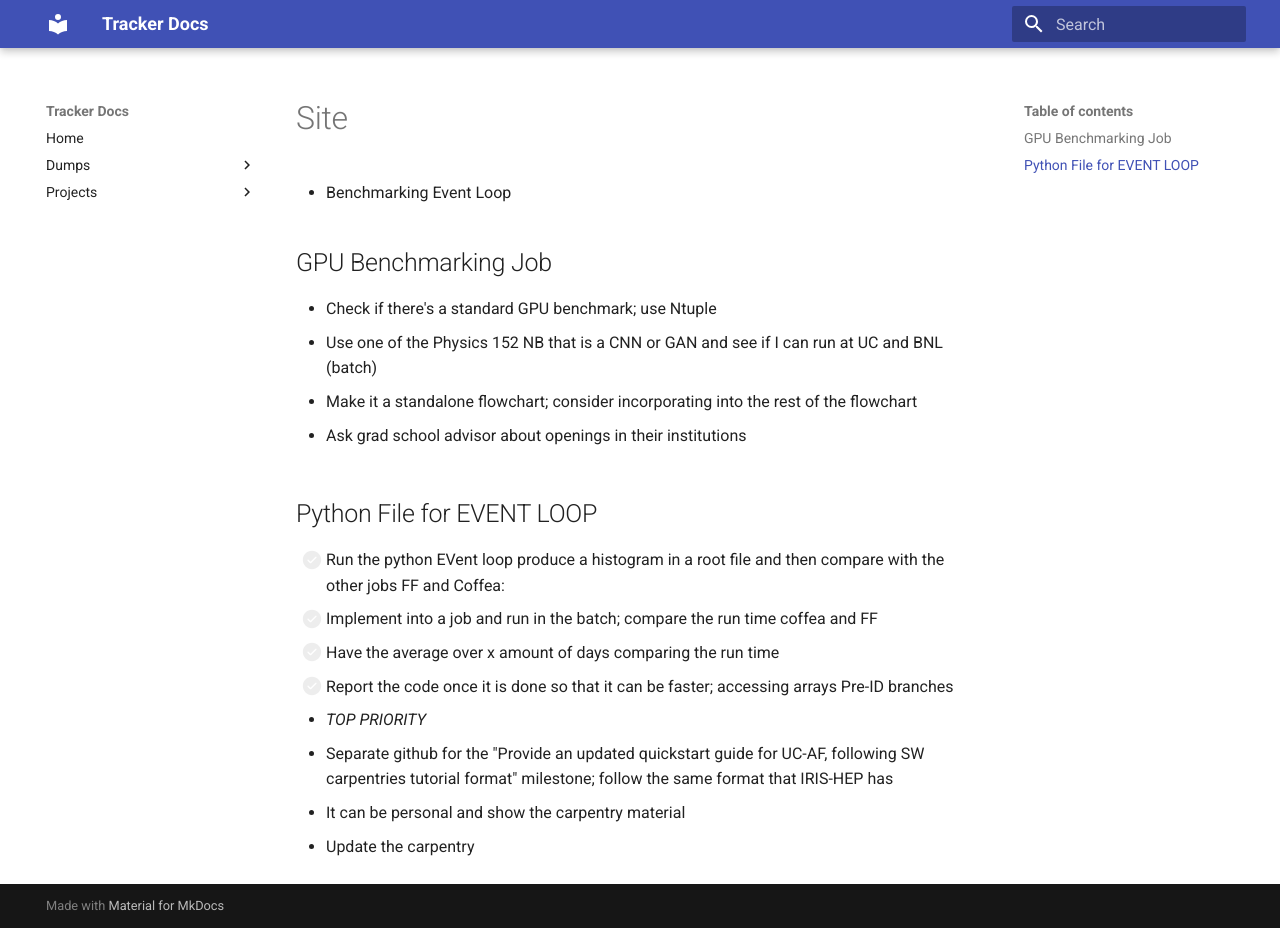
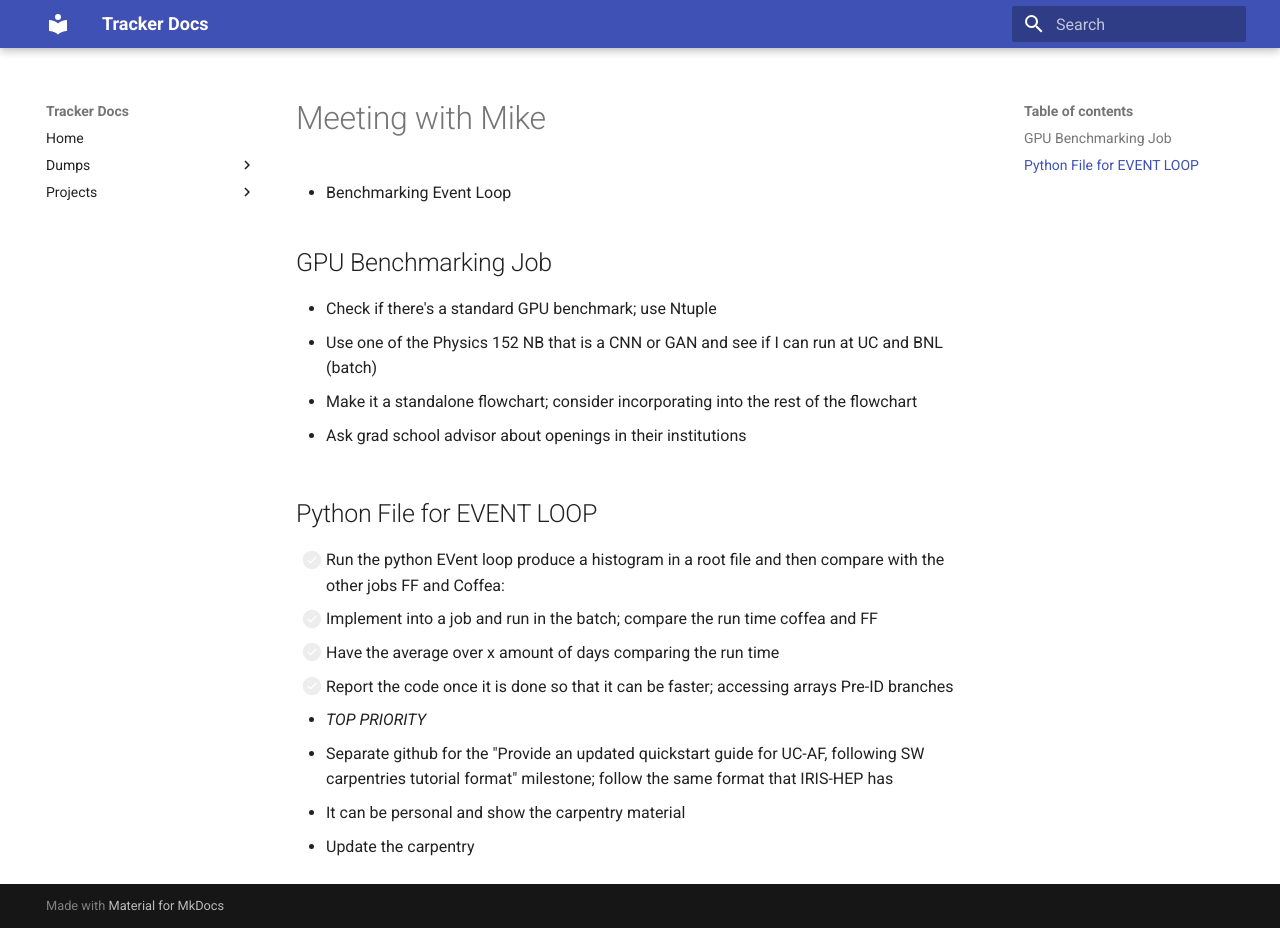
Before and after one commit to robles-bot/Tracker, an MkDocs documentation site: the page built from docs/Dump - Meetings.md, in a window 1280 px wide and 928 px high. Built offline with MkDocs 1.6.1 and Material for MkDocs 9.7.7, drawn with Linux system fonts in a browser that asks for light colours.

Commit message:
Renamed file

```diff
--- a/docs/Dump - Site.md
+++ b/docs/Dump - Meetings.md
@@ -1,4 +1,4 @@
-# Site
+# Meeting with Mike
 
 
 - Benchmarking Event Loop
```
